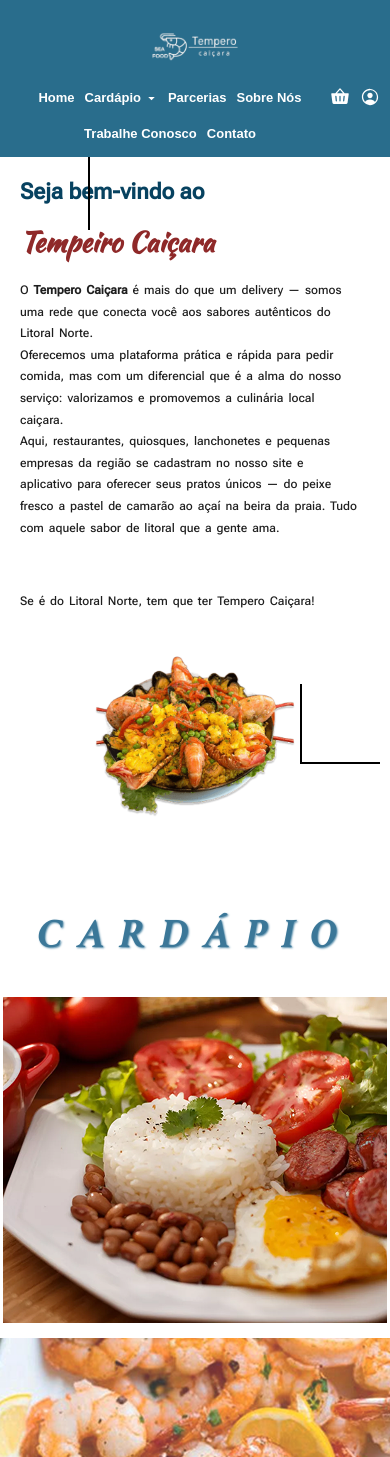
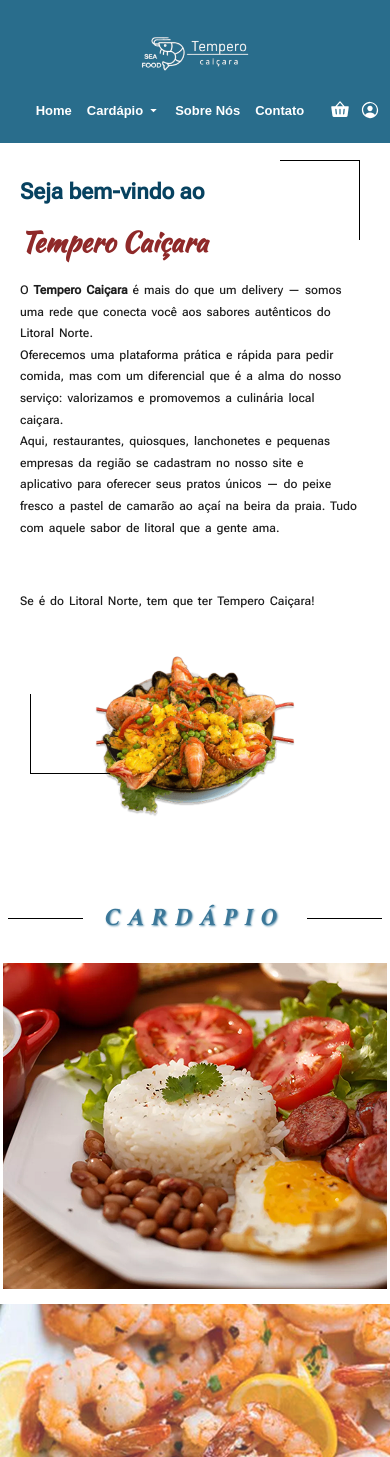
Before and after one commit to geovannaetm/tempeiro-caicara, a Next.js app: page / in a window 390 px wide. Shown: the top 1457 px of the page. Built offline with nearby package versions, Linux system fonts and the light colour scheme; a web font is replaced by a local one.

Commit message:
responsivo

```diff
--- a/src/app/page.js
+++ b/src/app/page.js
@@ -34,7 +34,7 @@
 
             <div className={styles.titulo_conteudo}>
               <h2>Seja bem-vindo ao</h2>
-              <h1>Tempeiro Caiçara</h1>
+              <h1>Tempero Caiçara</h1>
               <p>
                 O <strong>Tempero Caiçara</strong> é mais do que um delivery — somos uma rede que
                 conecta você aos sabores autênticos do Litoral Norte.
--- a/src/app/page.module.css
+++ b/src/app/page.module.css
@@ -299,6 +299,20 @@
   .parceirotext_img h2 {
     font-size: 1.2rem;
   }
+.tr {
+  top: 160px;
+  right: 30px;
+  border-top: 1px solid black;
+  border-right: 1px solid black;
+}
+
+.bl {
+  bottom: 70px;
+  left: 30px;
+  border-bottom: 1px solid black;
+  border-left: 1px solid black;
+}
+
 }
 
 /* ...existing code... */
@@ -367,11 +381,13 @@
 @media (max-width: 768px) {
   .main {
     padding-top: 180px;
+    padding-bottom: 100px;
   }
   .conteudo {
     flex-direction: column;  /* texto em cima, imagem embaixo */
     align-items: center;
     margin-bottom: 100px;
+    padding: 15px;
   }
   .img_bemvindo {
     margin-top: 40px;
--- a/src/components/Cardapio/Cardapio.module.css
+++ b/src/components/Cardapio/Cardapio.module.css
@@ -40,3 +40,19 @@
     margin: 10px 0;
     flex-wrap: wrap;
   }
+
+
+  @media (max-width: 480px) {
+    .cardapio_text{
+        font-size: 2.5rem;
+        letter-spacing: 0.8rem;
+      }
+
+      .linha {
+        margin-inline: 2%;
+      }
+      .imgs_cardapio{
+       max-width: 100%;
+
+      }
+  }
--- a/src/components/Topo/Topo.module.css
+++ b/src/components/Topo/Topo.module.css
@@ -75,13 +75,18 @@
     padding: 10px;
     height: auto;
     align-items: center;
-    z-index: 1000;
     position: fixed;
+    top: 0;
+    width: 100%;
   }
 
 
   .img_logo {
-    width: 120px;
+    width: 150px;
+    margin: 0 auto;
+    align-items: center;
+
+
   }
 
   .topo {
@@ -98,15 +103,22 @@
     margin: 10px 0 0 0;
     gap: 10px;
     margin-top: 0;
+
+
   }
 
   .subtopo {
     font-size: 13px;
-    gap: 10px;
+    gap: 15px;
     margin-left: 0;
     height: auto;
     flex-wrap: wrap;
     margin-top: 5px;
+
+  }
+  .none{
+    display: none;
+
   }
 }
 
--- a/src/components/Topo/index.jsx
+++ b/src/components/Topo/index.jsx
@@ -29,9 +29,9 @@
                 <div className={styles.icon_dropdown}>
                 <Link href="#">Cardápio <IoMdArrowDropdown /></Link>
                 </div>
-                <Link href="#">Parcerias</Link>
+                <Link href="#" className={styles.none}>Parcerias</Link>
                 <Link href="#">Sobre Nós</Link>
-                <Link href="#">Trabalhe Conosco</Link>
+                <Link href="#" className={styles.none}>Trabalhe Conosco</Link>
                 <Link href="#">Contato</Link>
 
             </div>
```
